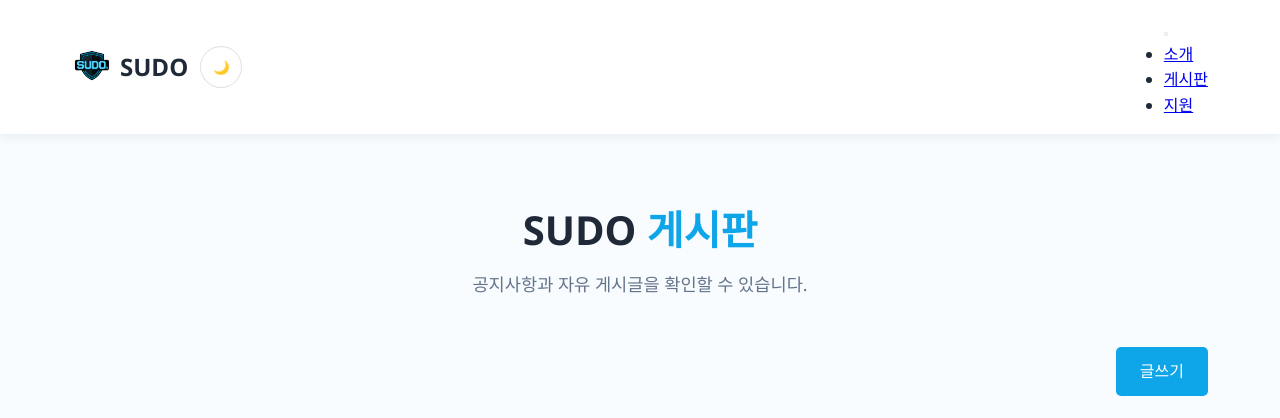
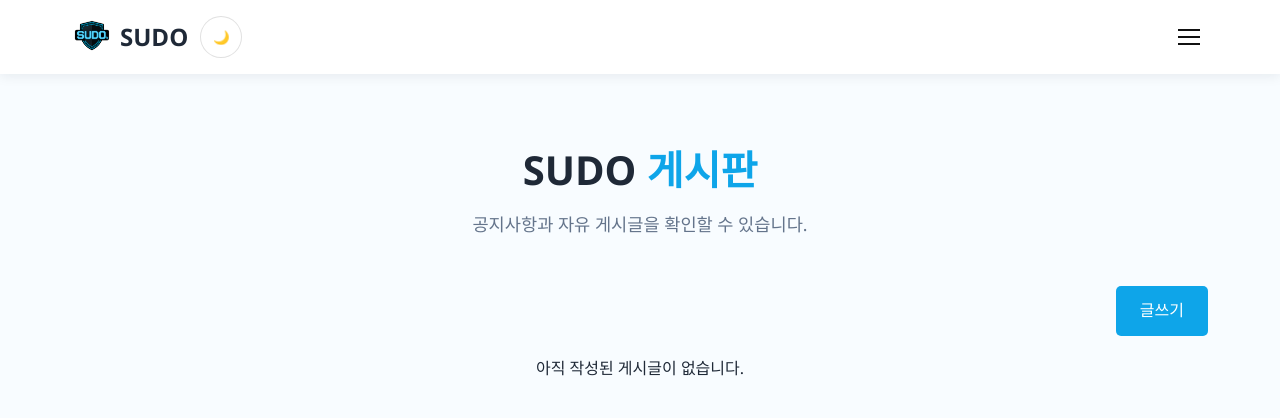
Before and after one commit to hansung-sudo/SUDO_web_team3, a Flask app: page /board in a window 1280 px wide. Shown: the top 418 px of the page. Run offline with Flask 3, Linux system fonts and the light colour scheme; data comes from the database, SQL or seed files in the repository; data that the repository does not hold is empty.

Commit message:
메뉴 통일

```diff
--- a/static/style.css
+++ b/static/style.css
@@ -618,3 +618,116 @@ html.dark-theme .apply-info li,
 html.dark-theme .apply-info p {
   color: #e2e8f0 !important;
 }
+/* =========================
+   Dropdown Menu Common
+========================= */
+
+.dropdown {
+  position: relative;
+  display: inline-block;
+}
+
+.menu-toggle {
+  background: transparent;
+  border: none;
+  padding: 8px;
+  cursor: pointer;
+  display: flex;
+  align-items: center;
+}
+
+.hamburger {
+  width: 22px;
+  height: 16px;
+  display: inline-block;
+  position: relative;
+}
+
+.hamburger span {
+  position: absolute;
+  left: 0;
+  right: 0;
+  height: 2px;
+  background: #111;
+  display: block;
+  transition: transform 200ms ease, opacity 200ms ease;
+}
+
+.hamburger span:nth-child(1) {
+  top: 0;
+}
+
+.hamburger span:nth-child(2) {
+  top: 7px;
+}
+
+.hamburger span:nth-child(3) {
+  top: 14px;
+}
+
+.menu-toggle.open .hamburger span:nth-child(1) {
+  transform: translateY(7px) rotate(45deg);
+}
+
+.menu-toggle.open .hamburger span:nth-child(2) {
+  opacity: 0;
+}
+
+.menu-toggle.open .hamburger span:nth-child(3) {
+  transform: translateY(-7px) rotate(-45deg);
+}
+
+.dropdown-menu {
+  position: absolute;
+  right: 0;
+  top: calc(100% + 8px);
+  background: #fff;
+  border: 1px solid #ddd;
+  box-shadow: 0 6px 18px rgba(0, 0, 0, 0.08);
+  list-style: none;
+  padding: 8px 0;
+  margin: 0;
+  min-width: 160px;
+  z-index: 200;
+  opacity: 0;
+  transform: translateY(-8px) scaleY(0.98);
+  transform-origin: top right;
+  pointer-events: none;
+  transition: opacity 220ms ease, transform 220ms ease;
+  border-radius: 6px;
+}
+
+.dropdown-menu.open {
+  opacity: 1;
+  transform: translateY(0) scaleY(1);
+  pointer-events: auto;
+}
+
+.dropdown-menu li a {
+  display: block;
+  padding: 8px 16px;
+  color: #111;
+  text-decoration: none;
+}
+
+.dropdown-menu li a:hover {
+  background: #f3f4f6;
+}
+
+html.dark-theme .menu-toggle .hamburger span {
+  background: #f8fafc;
+}
+
+html.dark-theme .dropdown-menu {
+  background: #111827;
+  border-color: #334155;
+  box-shadow: 0 12px 26px rgba(0, 0, 0, 0.35);
+}
+
+html.dark-theme .dropdown-menu li a {
+  color: #e2e8f0 !important;
+}
+
+html.dark-theme .dropdown-menu li a:hover {
+  background: #1f2937;
+}
```
